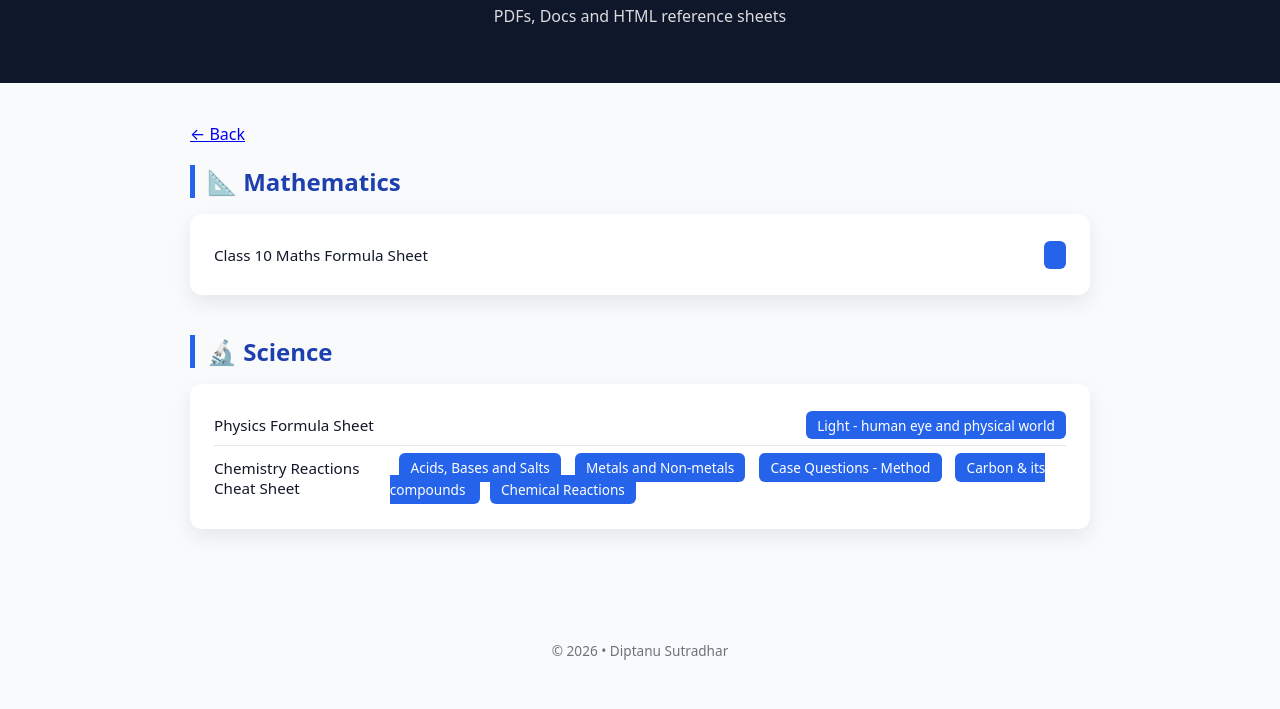
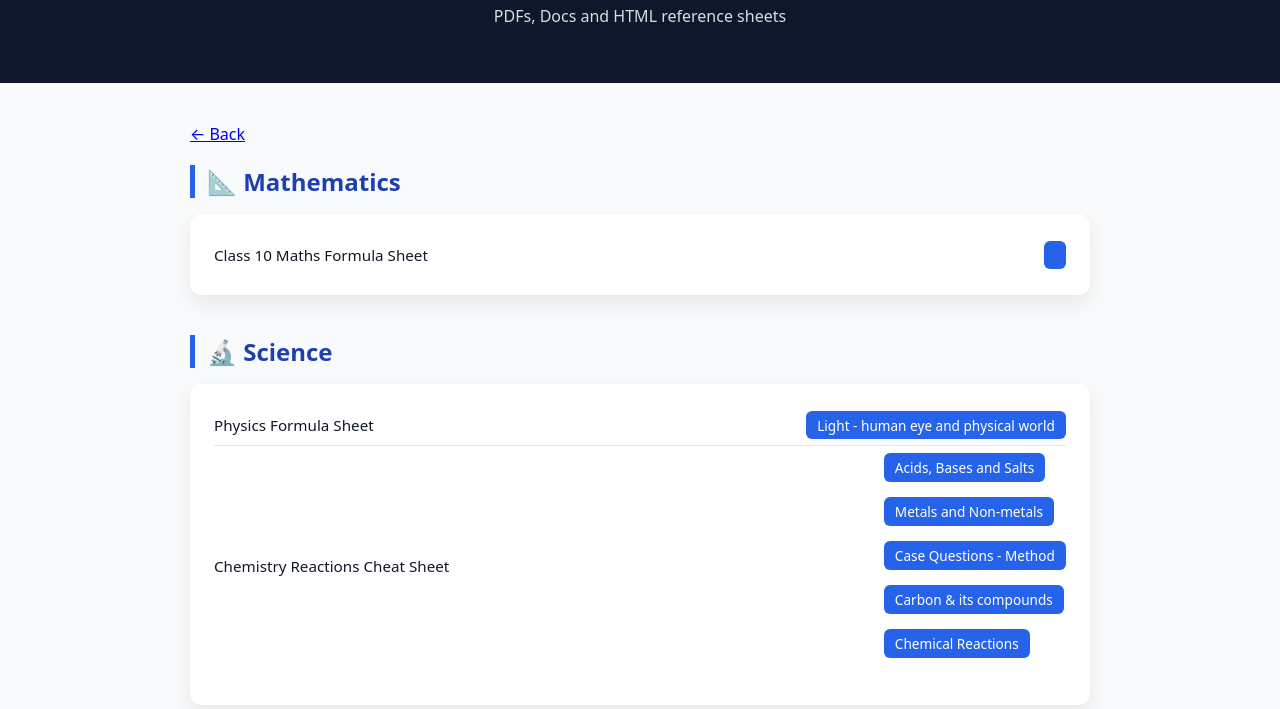
Before and after one commit to diptanus/CBSE.Grade10, a plain HTML site: page Downloads.html in a window 1280 px wide. Shown: the part 91-800 px from the top of the page. Drawn offline with Linux system fonts and the light colour scheme.

Commit message:
Update Downloads.html

```diff
--- a/Downloads.html
+++ b/Downloads.html
@@ -137,11 +137,11 @@
         <div class="item">
           <span>Chemistry Reactions Cheat Sheet</span>
           <div class="links">
-            <a href="CheatSheets/AcidsBasesSalts-Notes.pdf">Acids, Bases and Salts</a>
-            <a href="CheatSheets/MetalsnNonmetals.pdf">Metals and Non-metals</a>
-            <a href="CheatSheets/Checmistry.CaseQUes.Method.pdf">Case Questions - Method</a>
-            <a href="CheatSheets/Carbon-CheatSheet.pdf">Carbon & its compounds </a>
-            <a href="CheatSheets/ChemicalReactions-Help.pdf">Chemical Reactions </a>
+            <a href="CheatSheets/AcidsBasesSalts-Notes.pdf">Acids, Bases and Salts</a> <br> <br>
+            <a href="CheatSheets/MetalsnNonmetals.pdf">Metals and Non-metals</a> <br> <br>
+            <a href="CheatSheets/Checmistry.CaseQUes.Method.pdf">Case Questions - Method</a> <br> <br>
+            <a href="CheatSheets/Carbon-CheatSheet.pdf">Carbon & its compounds </a> <br> <br>
+            <a href="CheatSheets/ChemicalReactions-Help.pdf">Chemical Reactions </a> <br> <br>
           </div>
         </div>
 
```
